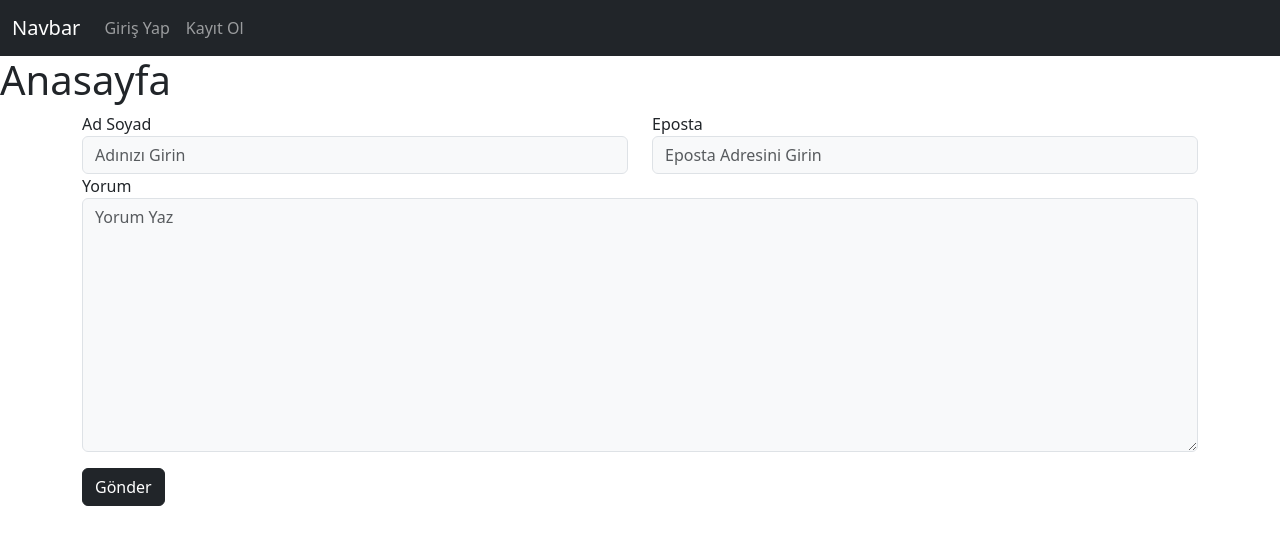
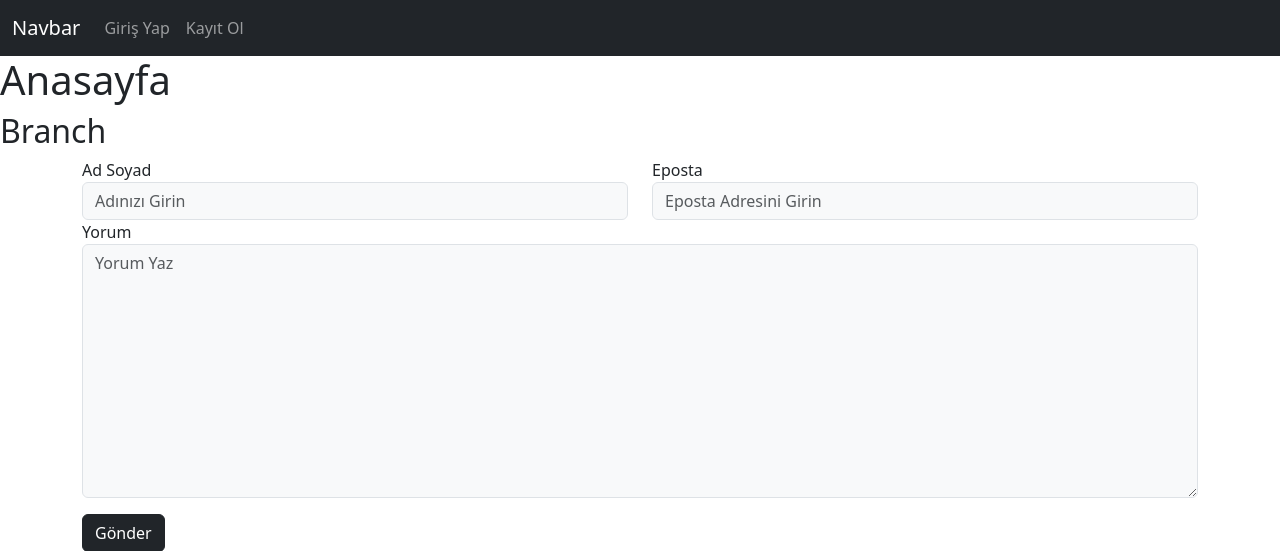
Before and after one commit to Akdrkzl/djangoComment, a Django app: page /home/ in a window 1280 px wide. Shown: the top 551 px of the page. Run offline with Django 4.2, Linux system fonts and the light colour scheme; data comes from the database, SQL or seed files in the repository.

Commit message:
Update index.html

```diff
--- a/commentapp/templates/index.html
+++ b/commentapp/templates/index.html
@@ -4,6 +4,7 @@
 {% block content %}
 
     <h1>Anasayfa</h1>
+    <h2>Branch</h2>
 
     <form method="POST">
         {% csrf_token %}
```
